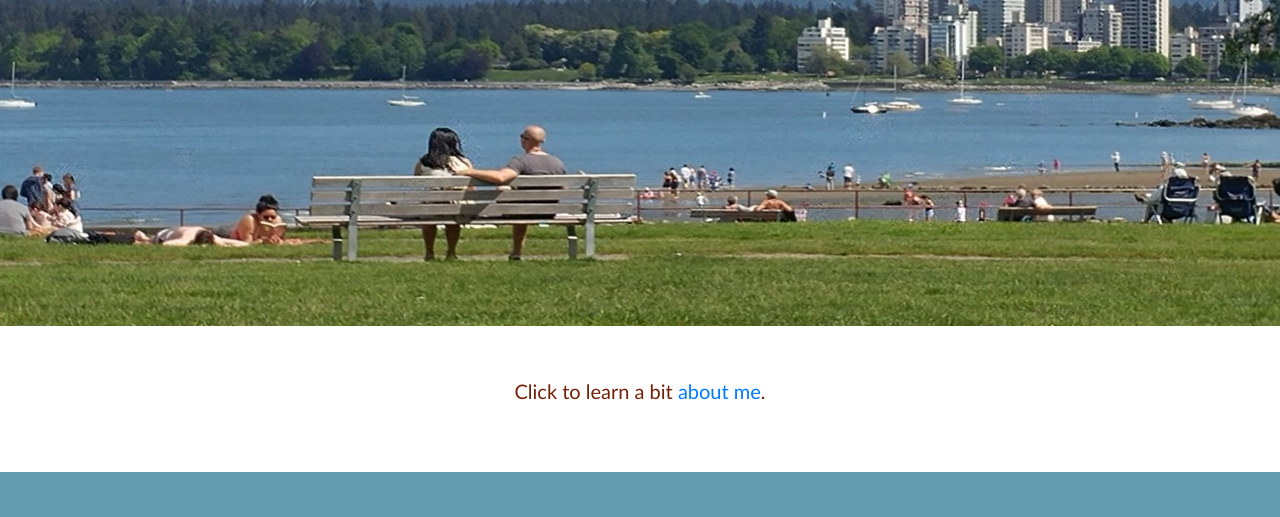
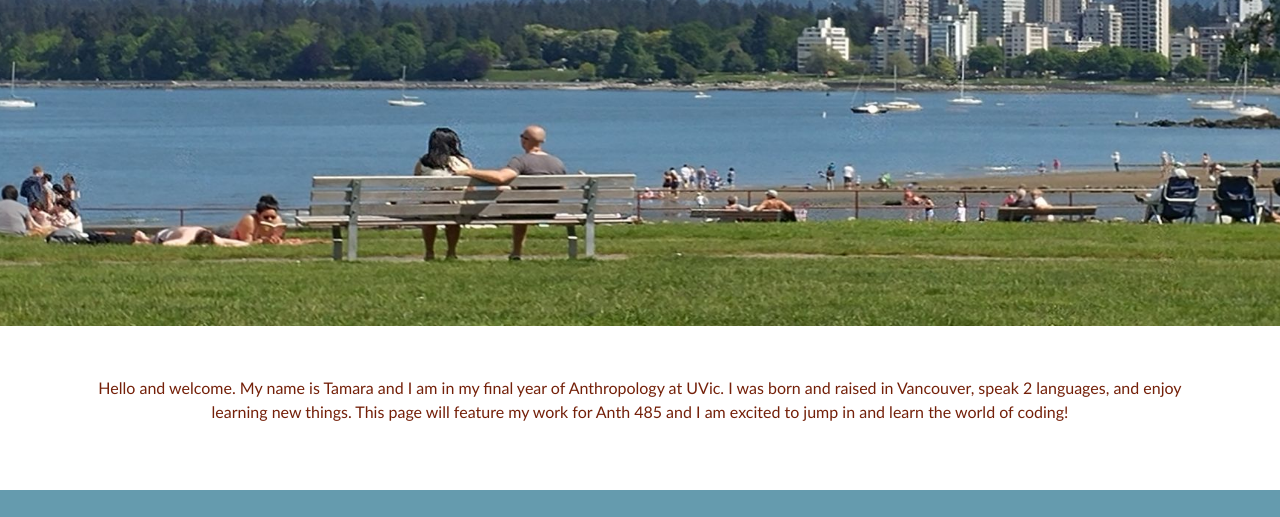
Before and after one commit to tfriedman93/Anth485, a website with bundled scripts: page index.html in a window 1280 px wide. Shown: the part 474-991 px from the top of the page. Built offline with nearby package versions, Linux system fonts and the light colour scheme.

Commit message:
Update index.html

```diff
--- a/index.html
+++ b/index.html
@@ -62,8 +62,8 @@
     <!-- About -->
     <section id="about" class="about">
       <div class="container text-center">
-        <p class="lead">Click to learn a bit
-          <a target="_blank" href="aboutme.html">about me</a>.</p>
+        <p>Hello and welcome. My name is Tamara and I am in my final year of Anthropology at UVic. I was born and raised in Vancouver, speak 2 languages, and enjoy learning new things. This page will feature my work for Anth 485 and I am excited to jump in and learn the world of coding!
+        </p>
       </div>
       <!-- /.container -->
     </section>
```
